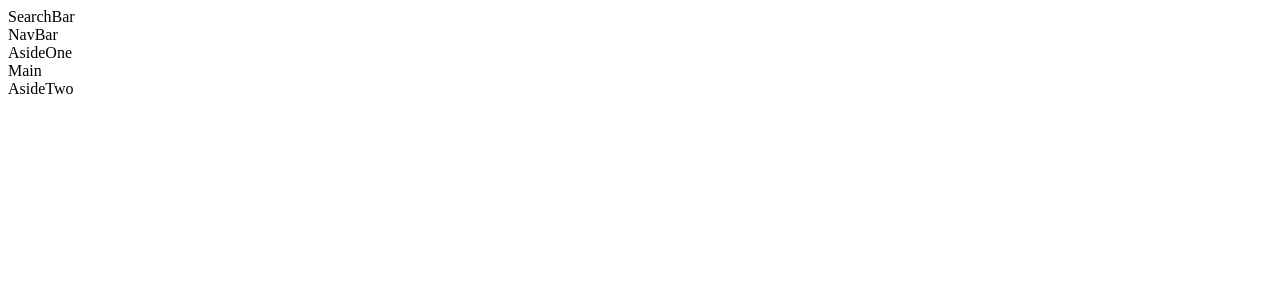
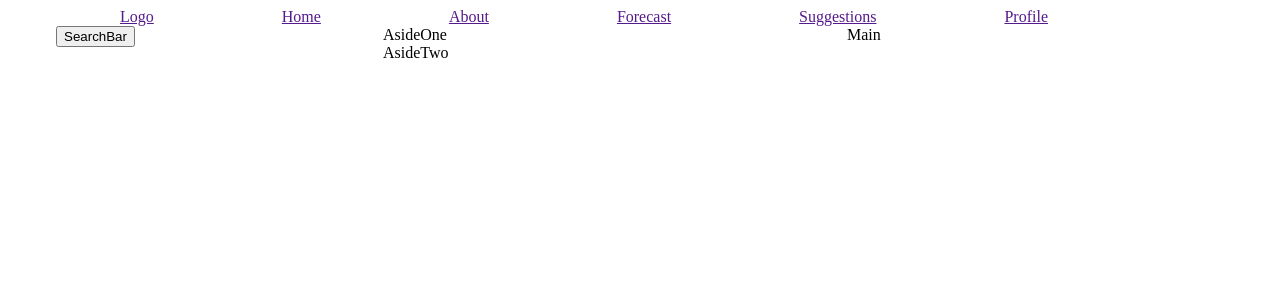
Before and after one commit to chrisebrell/WeatherCheck, a React (Create React App) app in the folder weather-check-app/: page / in a window 1280 px wide. Shown: the top 300 px of the page. Built offline with nearby package versions, Linux system fonts and the light colour scheme.

Commit message:
created a basic base for the website

```diff
--- a/weather-check-app/src/App.js
+++ b/weather-check-app/src/App.js
@@ -8,8 +8,8 @@ import './styles.css';
 function App() {
   return (
     <div className="App">
+      <NavBar />
       <SearchBar />
-      <NavBar />
 
       <AsideOne />
       <Main />
--- a/weather-check-app/src/Components/AsideOne.js
+++ b/weather-check-app/src/Components/AsideOne.js
@@ -1,8 +1,11 @@
+//AsideOne Component - used for displaying the current weather forecast for locations around the user's area
+
+//DEPENCENCIES
 import '../styles.css'
 
 function AsideOne() {
     return (
-        <div>
+        <div className="container">
             AsideOne
         </div>
     )
--- a/weather-check-app/src/Components/AsideTwo.js
+++ b/weather-check-app/src/Components/AsideTwo.js
@@ -1,8 +1,11 @@
+//AsideTwo Component - used for displaying other pieces of information
+
+//DEPENDENCIES
 import '../styles.css'
 
 function AsideTwo() {
     return (
-        <div>
+        <div className="container">
             AsideTwo
         </div>
     )
--- a/weather-check-app/src/Components/HeaderNav/NavBar.js
+++ b/weather-check-app/src/Components/HeaderNav/NavBar.js
@@ -1,9 +1,18 @@
-//styles.css import goes here
+//NavBar Component - used for redirecting people to different pages. these different pages will be displayed in the "main" component
 
+//DEPENDENCIES
+import './header-styles.css'
+
+//For temporary use, there are a hrefs that doesn't lead to any links, but these will be replaced with <Route> later
 function NavBar() {
     return (
-        <div>
-            NavBar
+        <div className="nav header">
+            <a href="">Logo</a>
+            <a href="">Home</a>
+            <a href="">About</a>
+            <a href="">Forecast</a>
+            <a href="">Suggestions</a>
+            <a href="">Profile</a>
         </div>
     )
 }
--- a/weather-check-app/src/Components/HeaderNav/SearchBar.js
+++ b/weather-check-app/src/Components/HeaderNav/SearchBar.js
@@ -1,10 +1,13 @@
-//styles.css import goes here
+//SearchBar Component - used for looking up different locaions and getting the weatherforecast for those locations
 
+//DEPENDENCIES
+import './header-styles.css'
 
+//For temporary use, the search bar is a button, but it will be changed to a functional search bar later
 function SearchBar() {
     return (
         <div>
-            SearchBar
+            <button className="search-bar header">SearchBar</button>
         </div>
     )
 }
--- /dev/null
+++ b/weather-check-app/src/Components/HeaderNav/header-styles.css
@@ -0,0 +1,20 @@
+/* The CSS will be adjusted overtime when funcitonality piles in  */
+/* This CSS file is for styling for the header ONLY  */
+
+
+/* Styling for the header */
+.header {
+    display: inline;
+    float: left;
+    margin-left: 6vh;
+    margin-right: 6vh;
+}
+/* Styling for the NavBar */
+.nav a {
+    display: flex;
+    float:inline-start;
+    align-items:center;
+    justify-content: space-around;
+    margin-left: 8vh;
+    margin-right: 8vh;
+}
--- a/weather-check-app/src/Components/Main.js
+++ b/weather-check-app/src/Components/Main.js
@@ -1,8 +1,11 @@
+//Main Component - where all the information is being displayed. This would change based on the different pages that the user is being redirected to
+
+//DEPENDENCIES
 import '../styles.css';
 
 function Main() {
     return (
-        <div>
+        <div className="container">
             Main
         </div>
     )
--- a/weather-check-app/src/styles.css
+++ b/weather-check-app/src/styles.css
@@ -1,4 +1,12 @@
-h1 {
+/* The CSS will be adjusted overtime when funcitonality piles in  */
+/* This CSS File is for the styling of the Main, AsideOne, and AsideTwo Components  */
+
+/* Styling for the Main, AsideOne, and AsideTwo Components */
+.container {
     display: flex;
-    justify-content: center;
+    float: left;
+    flex-flow: column;
+    margin-left: 200px;
+    margin-right: 200px;
+    align-content: center;
 }
```
